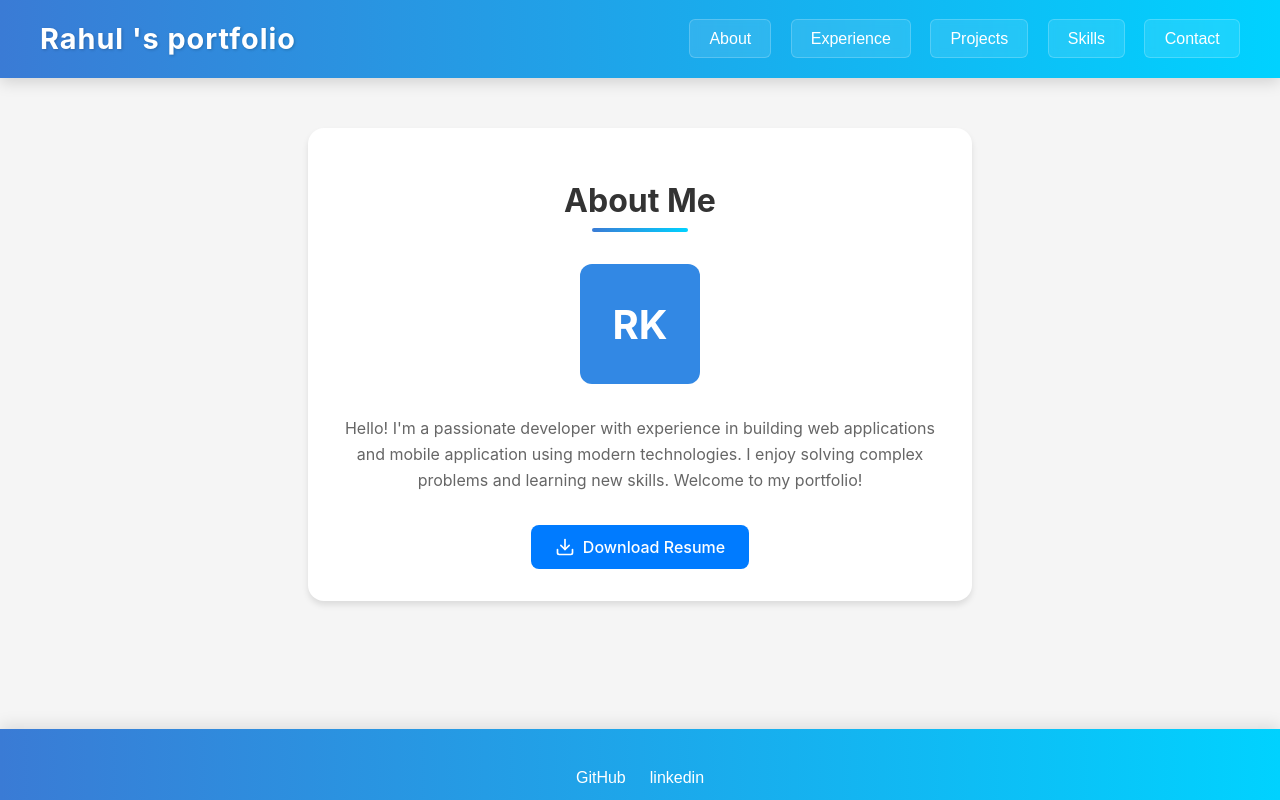
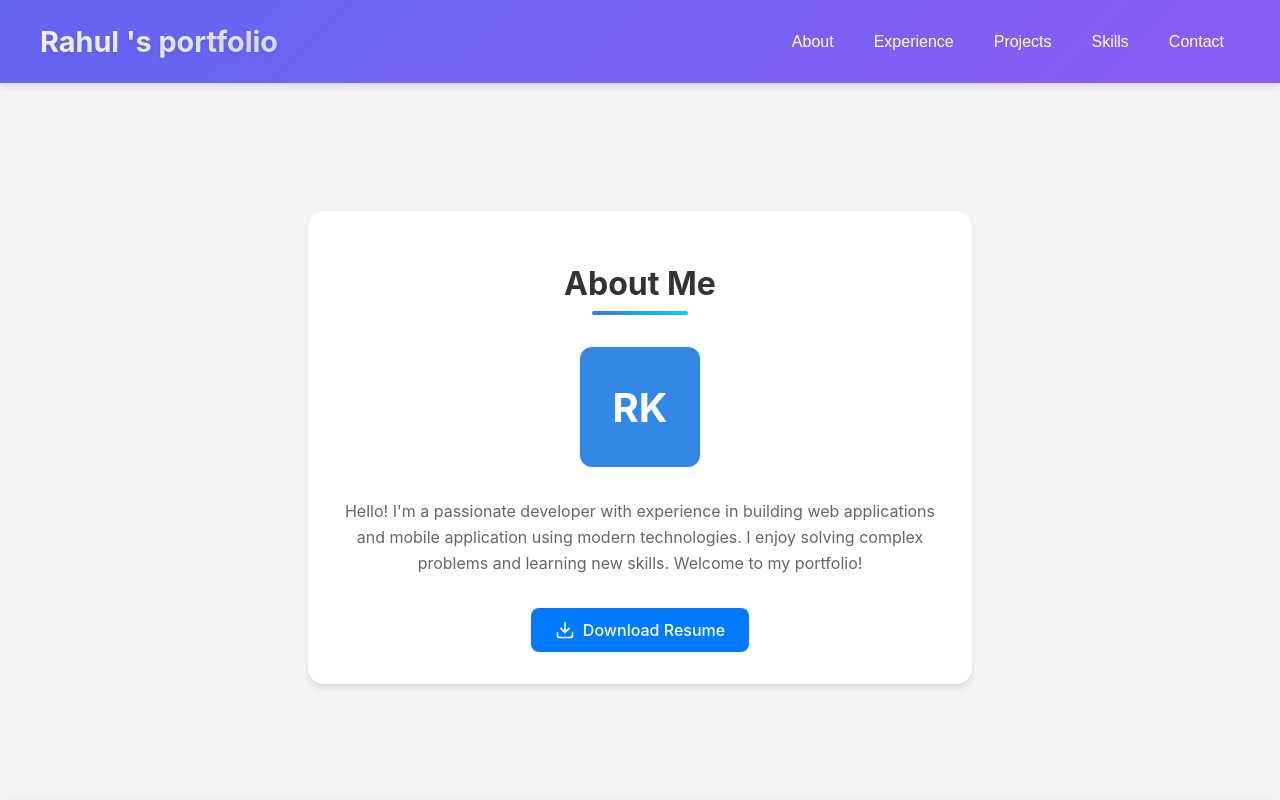
Before and after one commit to rahulitme/myportfolio, a React (Create React App) app: page / in a window 1280 px wide. Shown: the top 800 px of the page. Built offline with nearby package versions, Linux system fonts and the light colour scheme.

Commit message:
add the color

```diff
--- a/src/components/layout/Footer.css
+++ b/src/components/layout/Footer.css
@@ -1,5 +1,5 @@
 .footer {
-  background: linear-gradient(to right, #3a7bd5, #00d2ff);
+  background: linear-gradient(135deg, #6366f1 0%, #8b5cf6 100%);
   color: white;
   padding: 2rem 0;
   text-align: center;
--- a/src/components/layout/Header.css
+++ b/src/components/layout/Header.css
@@ -1,12 +1,12 @@
 .header {
-  background: linear-gradient(to right, #3a7bd5, #00d2ff);
-  padding: 1.2rem 0;
-  box-shadow: 0 4px 15px rgba(0, 0, 0, 0.15);
-  position: fixed;
+  background: linear-gradient(135deg, #6366f1 0%, #8b5cf6 100%);
+  color: white;
+  padding: 1.5rem 0;
+  position: sticky;
   top: 0;
-  left: 0;
-  right: 0;
-  z-index: 1000;
+  z-index: 100;
+  box-shadow: 0 4px 6px rgba(0, 0, 0, 0.1);
+  transition: all 0.3s ease;
 }
 
 .header-container {
@@ -16,58 +16,97 @@
   display: flex;
   justify-content: space-between;
   align-items: center;
+  flex-wrap: wrap;
 }
 
 .header-title {
-  color: #ffffff;
   font-size: 1.8rem;
   font-weight: 700;
-  letter-spacing: 1px;
   margin: 0;
-  text-shadow: 1px 1px 3px rgba(0, 0, 0, 0.2);
+  background: linear-gradient(to right, #ffffff, #e2e8f0);
+  -webkit-background-clip: text;
+  -webkit-text-fill-color: transparent;
+  text-shadow: 0 2px 4px rgba(0, 0, 0, 0.1);
+  transition: transform 0.3s ease;
+}
+
+.header-title:hover {
+  transform: scale(1.05);
 }
 
 .header-nav {
   display: flex;
-  gap: 1.2rem;
+  gap: 0.5rem;
 }
 
 .header-nav button {
-  background: rgba(255, 255, 255, 0.1);
-  border: 1px solid rgba(255, 255, 255, 0.2);
-  color: #ffffff;
+  background: transparent;
+  border: none;
+  color: white;
   font-size: 1rem;
   font-weight: 500;
-  padding: 0.6rem 1.2rem;
-  transition: all 0.3s ease;
-  border-radius: 6px;
-  backdrop-filter: blur(5px);
+  padding: 0.5rem 1rem;
+  cursor: pointer;
+  border-radius: 0.375rem;
+  transition: all 0.2s ease;
+  position: relative;
 }
 
 .header-nav button:hover {
-  background: rgba(255, 255, 255, 0.2);
+  background-color: rgba(255, 255, 255, 0.1);
   transform: translateY(-2px);
-  box-shadow: 0 4px 8px rgba(0, 0, 0, 0.1);
 }
 
-.header-nav button:active {
-  transform: translateY(0);
+.header-nav button::after {
+  content: '';
+  position: absolute;
+  width: 0;
+  height: 2px;
+  bottom: 0;
+  left: 50%;
+  background-color: white;
+  transition: all 0.3s ease;
+  transform: translateX(-50%);
 }
 
-/* Responsive design */
+.header-nav button:hover::after {
+  width: 80%;
+}
+
+/* Responsive styles */
 @media (max-width: 768px) {
   .header-container {
     flex-direction: column;
     gap: 1rem;
-    padding: 1rem;
   }
 
   .header-nav {
+    width: 100%;
+    justify-content: center;
     flex-wrap: wrap;
-    justify-content: center;
-  }
-
-  .header-title {
-    font-size: 1.5rem;
   }
 }
+
+/* Animation for page load */
+@keyframes fadeIn {
+  from {
+    opacity: 0;
+    transform: translateY(-20px);
+  }
+  to {
+    opacity: 1;
+    transform: translateY(0);
+  }
+}
+
+.header {
+  animation: fadeIn 0.5s ease-out forwards;
+}
+
+/* Glass effect variant - uncomment to use */
+/*
+.header {
+  background: rgba(99, 102, 241, 0.8);
+  backdrop-filter: blur(8px);
+}
+*/
```
